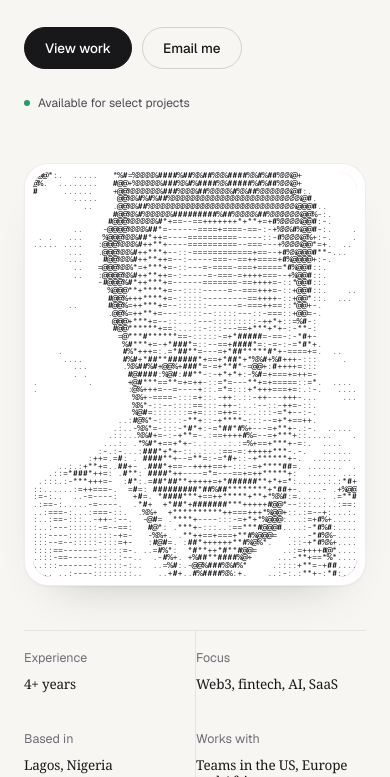
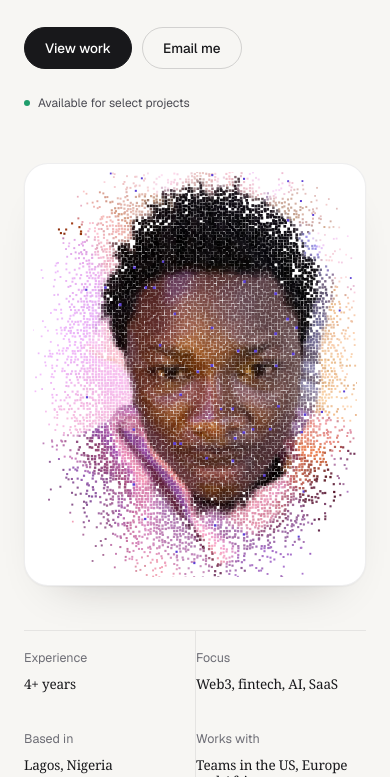
Before and after one commit to creativelanky/portfolio, a plain HTML site: page spatial/index.html in a window 390 px wide. Shown: the part 576-1353 px from the top of the page. Drawn offline with nearby package versions, Linux system fonts and the light colour scheme; a web font is replaced by a local one.

Commit message:
Draw the phone portrait as dust that gathers and disperses
Co-Authored-By: Claude Opus 5.5 <noreply@anthropic.com>

```diff
--- /dev/null
+++ b/spatial/dust.js
@@ -0,0 +1,104 @@
+/* The portrait as dust, on the phone home page. Same idea as the name in the room's intro:
+   · the photo is sampled into grains, each one the colour of the photo under it; the bright background is left out
+   · when the portrait comes into view the grains drift in from all around and settle into the face
+   · a finger pushes grains away and they float back, like dust settling
+   · scrolling it off the top lets the grains drift off, each in its own direction, and scrolling back gathers them again */
+(function(){
+"use strict";
+var box = document.getElementById('dust'); if (!box) return;
+var cv = box.querySelector('canvas'), ctx = cv.getContext('2d'), img = new Image();
+var REDUCE = matchMedia('(prefers-reduced-motion: reduce)').matches;
+var W = 0, H = 0, DPR = Math.min(2, devicePixelRatio || 1), P = [], step = 4, raf = 0, last = 0, born = -1, seen = false;
+var touch = { x: -1e4, y: -1e4 };
+function ss(a, b, x){ x = Math.max(0, Math.min(1, (x - a) / (b - a))); return x * x * (3 - 2 * x); }
+
+function build(){
+  W = box.clientWidth; H = box.clientHeight;
+  if (!W || !img.naturalWidth) return;
+  cv.width = Math.round(W * DPR); cv.height = Math.round(H * DPR); ctx.setTransform(DPR, 0, 0, DPR, 0, 0);
+  step = Math.max(2.6, W / 112);
+  /* sample the photo, cropped like object-fit: cover */
+  var cols = Math.ceil(W / step), rows = Math.ceil(H / step), oc = document.createElement('canvas'); oc.width = cols; oc.height = rows;
+  var o = oc.getContext('2d'), iw = img.naturalWidth, ih = img.naturalHeight, s = Math.max(cols / iw, rows / ih);
+  o.drawImage(img, (cols - iw * s) / 2, (rows - ih * s) / 2, iw * s, ih * s);
+  var px = o.getImageData(0, 0, cols, rows).data;
+  P = [];
+  for (var r = 0; r < rows; r++) for (var c = 0; c < cols; c++) {
+    var k = (r * cols + c) * 4, R = px[k], G = px[k + 1], B = px[k + 2], L = .299 * R + .587 * G + .114 * B;
+    /* the face floats: grains thin out toward the edges of the card, and the ones out there are blown a little
+       further out, so the portrait looks like it is already coming apart at its rim. Near-white pillow is dropped. */
+    var u = (c / cols - .52) / .52, v = (r / rows - .46) / .6, rad = Math.sqrt(u * u + v * v);
+    var keep = (L < 215 ? 1 : L < 240 ? (240 - L) / 25 : 0) * (1 - ss(.55, 1.05, rad));
+    if (Math.random() > keep) continue;
+    var a = Math.random() * 6.283, sp = .4 + Math.random(), blow = Math.max(0, rad - .6) * step * 6 * Math.random();
+    P.push({
+      hx: (c + .5) * step + (Math.random() - .5) * step * .3 + u * blow, hy: (r + .5) * step + (Math.random() - .5) * step * .3 + v * blow,
+      ox: 0, oy: 0, vx: 0, vy: 0,
+      col: Math.random() < .006 ? '91,63,214' : R + ',' + G + ',' + B,   /* a few grains of brand purple, like the intro */
+      sz: step * (.8 + (1 - L / 255) * .3) * (1 - Math.max(0, rad - .55) * .7),
+      ax: Math.cos(a) * sp, ay: Math.sin(a) * sp - .8,   /* where it drifts when the portrait disperses */
+      n: Math.random() * 6.283, z: .5 + Math.random() * .9,
+      d: Math.random() * .55 + (r / rows) * .35   /* when it arrives: a ragged sweep from the top */
+    });
+  }
+  kick();
+}
+
+/* how far the portrait has left: 0 while it is on screen, 1 once it has scrolled off the top */
+function gone(){
+  var b = box.getBoundingClientRect();
+  return ss(innerHeight * .1, -b.height * .55, b.top);
+}
+
+function frame(t){
+  raf = 0;
+  var dt = Math.min(.05, last ? (t - last) / 1000 : .016); last = t;
+  var g = REDUCE ? 0 : gone(), age = born < 0 ? 0 : (t - born) / 1000, busy = g > 0 && g < 1;
+  ctx.clearRect(0, 0, W, H);
+  var CR = Math.max(60, step * 16), CR2 = CR * CR, K = 7, C = 2 * Math.sqrt(K) * .5;
+  for (var i = 0; i < P.length; i++) {
+    var p = P[i];
+    /* arriving: each grain flies in from its scattered spot over about a second */
+    var inn = REDUCE ? 1 : born < 0 ? 0 : ss(p.d, p.d + .9, age);
+    if (inn < 1) busy = true;
+    var x = p.hx + p.ox, y = p.hy + p.oy, dx = x - touch.x, dy = y - touch.y, d2 = dx * dx + dy * dy;
+    if (d2 < CR2) {
+      var d = Math.sqrt(d2) + .1, f = 1 - d / CR; f *= f;
+      p.vx += (dx / d * 1800 * f + (Math.random() - .5) * 1400 * f) * dt;
+      p.vy += (dy / d * 1800 * f + (Math.random() - .5) * 1400 * f - 500 * f) * dt;
+    }
+    p.vx += (-K * p.ox - C * p.vx) * dt; p.vy += (-K * p.oy - C * p.vy) * dt;
+    p.ox += p.vx * dt; p.oy += p.vy * dt;
+    if (Math.abs(p.ox) + Math.abs(p.oy) > .1 || Math.abs(p.vx) + Math.abs(p.vy) > .1) busy = true;
+    /* scattered = not yet arrived, or drifting off as the portrait scrolls away */
+    var e = Math.max(1 - inn, g), sx = (p.ax * W * .7 + Math.sin(t * .0012 + p.n) * 18) * e * p.z, sy = p.ay * H * .6 * e * p.z;
+    var a = (1 - e * .9) * (inn * .9 + .1);
+    if (a < .02) continue;
+    ctx.globalAlpha = a;
+    ctx.fillStyle = 'rgb(' + p.col + ')';
+    ctx.fillRect(x + sx, y + sy, p.sz, p.sz);
+  }
+  ctx.globalAlpha = 1;
+  if (busy || (touch.x > -1e4)) raf = requestAnimationFrame(frame);
+}
+function kick(){ if (!raf) { last = 0; raf = requestAnimationFrame(frame); } }
+
+/* a finger on the portrait pushes the grains; it does not stop the page from scrolling */
+function at(e){ var b = box.getBoundingClientRect(), q = e.touches ? e.touches[0] : e; touch.x = q.clientX - b.left; touch.y = q.clientY - b.top; kick(); }
+function off(){ touch.x = touch.y = -1e4; kick(); }
+box.addEventListener('touchstart', at, { passive: true });
+box.addEventListener('touchmove', at, { passive: true });
+box.addEventListener('touchend', off);
+box.addEventListener('pointermove', function(e){ if (e.pointerType === 'mouse') at(e); });
+box.addEventListener('pointerleave', off);
+addEventListener('scroll', kick, { passive: true });
+var rt; addEventListener('resize', function(){ clearTimeout(rt); rt = setTimeout(build, 150); });
+
+if ('IntersectionObserver' in window) new IntersectionObserver(function(es, io){
+  if (es[0].isIntersecting && !seen) { seen = true; born = performance.now(); kick(); io.disconnect(); }
+}, { threshold: .25 }).observe(box);
+else { seen = true; born = performance.now(); }
+
+img.onload = build;
+img.src = box.getAttribute('data-src');
+})();
--- a/spatial/index.html
+++ b/spatial/index.html
@@ -9,7 +9,7 @@
 <link rel="icon" href="../Favicon.avif">
 <link rel="preconnect" href="https://fonts.googleapis.com"><link rel="preconnect" href="https://fonts.gstatic.com" crossorigin>
 <link href="https://fonts.googleapis.com/css2?family=Faculty+Glyphic&family=Geist:wght@400;500;600&display=swap" rel="stylesheet">
-<link rel="stylesheet" href="space.css?v=space">
+<link rel="stylesheet" href="space.css?v=dust">
 <script src="cases.js?v=loops2"></script>
 <script src="nav.js?v=details"></script>
 <script>window.MOBILE = matchMedia("(max-width: 760px)").matches;</script>
@@ -44,7 +44,7 @@
   <button class="intro-skip" id="introSkip">Skip intro</button>
 </div>
 <div class="gaze" id="gaze"></div>
-<script src="mobile.js?v=3"></script>
+<script src="mobile.js?v=4"></script>
 
 <script>
 (function(){
--- a/spatial/mobile.js
+++ b/spatial/mobile.js
@@ -27,8 +27,7 @@ m.innerHTML = navHTML('') +
       '<div class="m-row rv"><a class="btn pri" href="#work">View work</a><a class="btn" href="mailto:triumphohwojeheri@gmail.com">Email me</a></div>' +
       '<p class="avail m-avail"><i></i>Available for select projects</p>' +
     '</div>' +
-    '<div class="ab-photo rv"><div class="ascii" id="ascii" role="img" aria-label="Portrait of Triumph Ohwojeheri, drawn in ASCII characters">' +
-      '<img class="ascii-photo" id="asciiPhoto" src="' + th('photo-3.jpg') + '" alt=""><canvas class="ascii-cv" id="asciiCv"></canvas></div></div>' +
+    '<div class="ab-photo rv"><div class="dust" id="dust" role="img" aria-label="Portrait of Triumph Ohwojeheri" data-src="' + th('photo-3.jpg') + '"><canvas></canvas></div></div>' +
   '</header>' +
   '<dl class="ab-facts rv">' +
     '<div><dt>Experience</dt><dd>4+ years</dd></div><div><dt>Focus</dt><dd>Web3, fintech, AI, SaaS</dd></div>' +
@@ -81,5 +80,5 @@ if ('IntersectionObserver' in window) {
 }
 
 /* the portrait, then the shared page motion (reveals, the statement, the footer, the top bar's pill) */
-['ascii.js?v=1', 'site.js?v=mobile2'].forEach(function(src){ var s = document.createElement('script'); s.src = src; s.async = false; document.body.appendChild(s); });
+['dust.js?v=3', 'site.js?v=mobile2'].forEach(function(src){ var s = document.createElement('script'); s.src = src; s.async = false; document.body.appendChild(s); });
 })();
--- a/spatial/space.css
+++ b/spatial/space.css
@@ -357,3 +357,6 @@ body.intro .meter,.portal-open .meter,.embed .meter{opacity:0}
 .mhome .stats{grid-template-columns:1fr 1fr;gap:30px 20px;margin-top:48px}
 .mhome .stat dt{font-size:36px}
 .mhome .stat dd{font-size:12.5px;margin-top:12px}
+/* the portrait as dust (dust.js) */
+.mhome .dust{position:relative;aspect-ratio:4/5;border-radius:18px;overflow:hidden;background:var(--paper);touch-action:pan-y}
+.mhome .dust canvas{position:absolute;inset:0;width:100%;height:100%;display:block}
```
